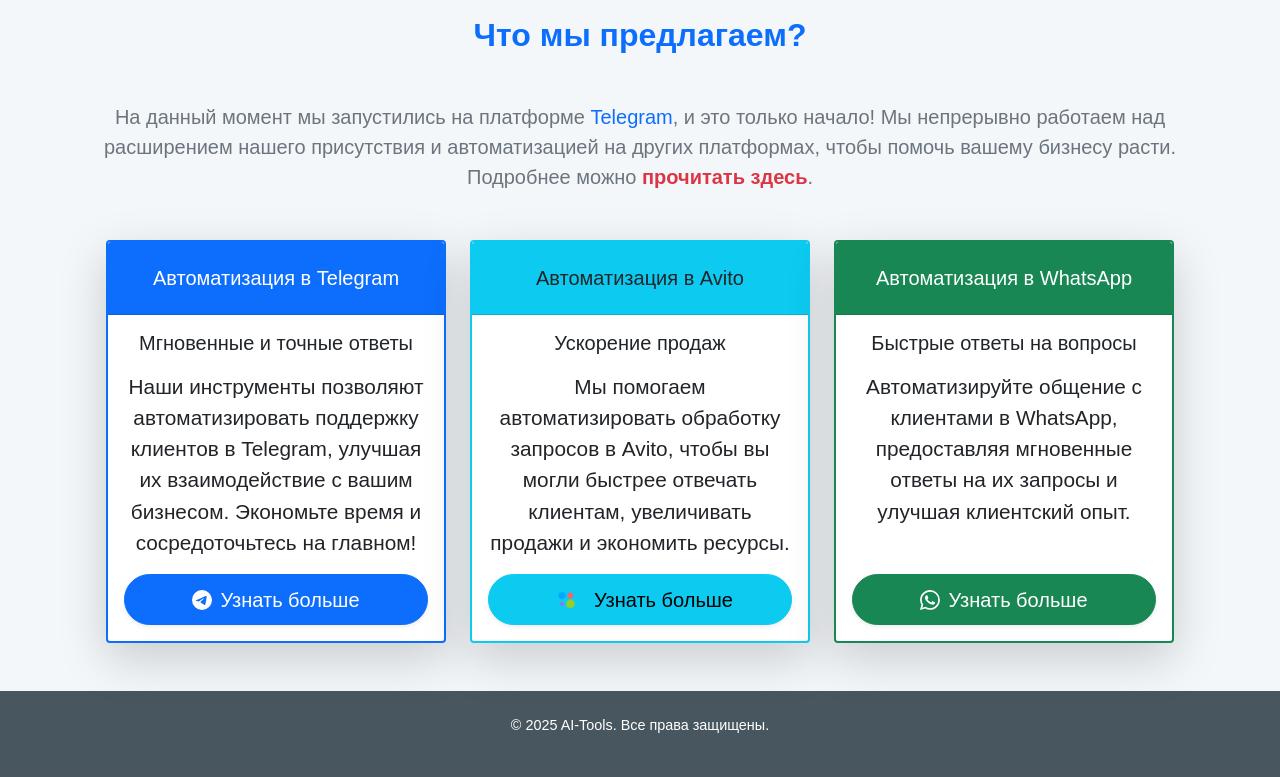
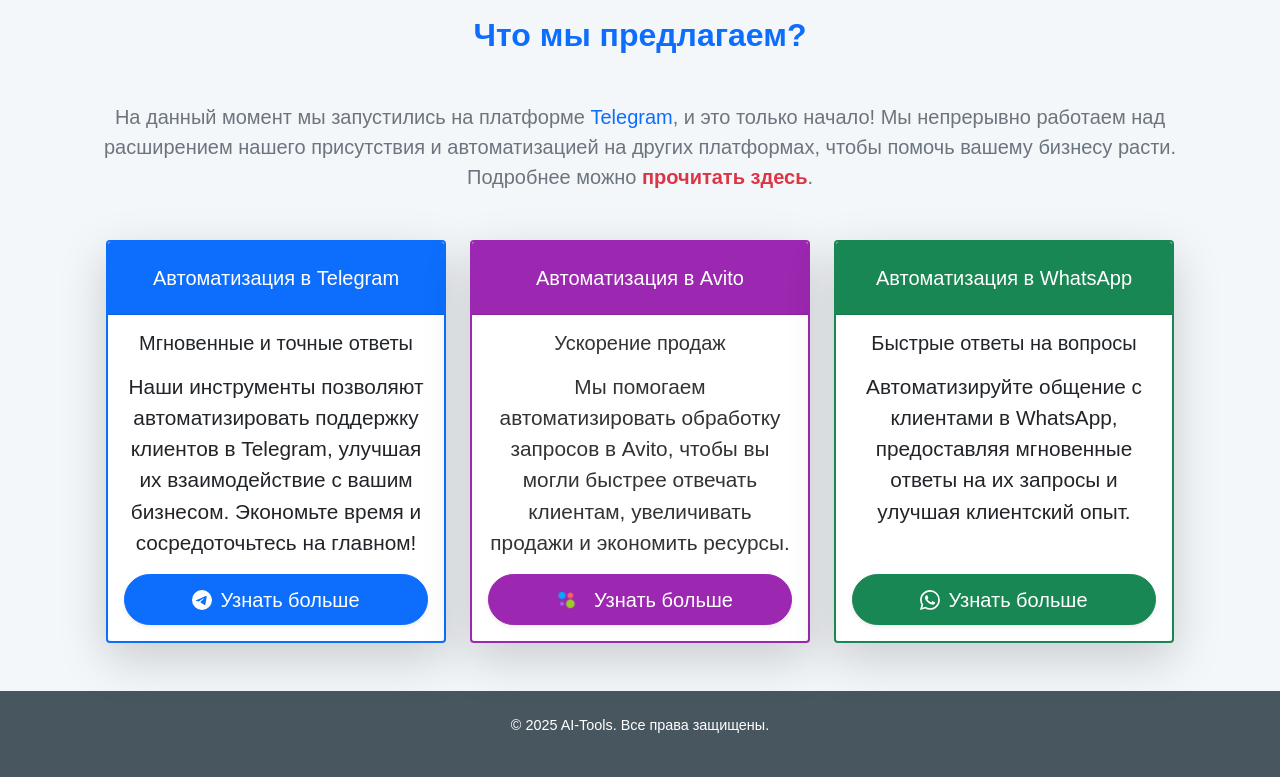
Before and after one commit to Narek12345/AI-Tools, a Django app: page / in a window 1280 px wide. Shown: the part 1267-2044 px from the top of the page. Run offline with Django 5.2, Linux system fonts and the light colour scheme.

Commit message:
Made the Avito card purple home.html.

```diff
--- a/core/static/core/base.css
+++ b/core/static/core/base.css
@@ -55,3 +55,36 @@ footer {
 p {
     font-size: 1.3rem;
 }
+
+/* Стили для карточек  */
+.card-purple-border {
+  border: 2px solid #9c27b0; /* Фиолетовая рамка */
+  color: #333; /* Цвет текста по умолчанию */
+}
+
+.card-purple-border .card-title,
+.card-purple-border .card-subtitle {
+  color: #333; /* Темный цвет заголовков по умолчанию*/
+}
+
+.card-purple-border .card-header.card-purple-title {
+    background-color: #9c27b0;
+    color: white;
+}
+
+.btn-purple {
+    background-color: #9c27b0;
+    color: white;
+    border-color: #9c27b0;
+}
+
+.btn-purple:hover {
+  background-color: #7b1fa2;
+  border-color: #7b1fa2;
+}
+.btn-purple:focus,
+.btn-purple:active {
+    background-color: #7b1fa2 !important;
+    border-color: #7b1fa2 !important;
+    box-shadow: none;
+}
--- a/core/templates/core/home.html
+++ b/core/templates/core/home.html
@@ -65,6 +65,7 @@
 		<!-- Ряд карточек -->
 		<div class="container d-flex justify-content-center my-5">
 			<div class="row row-cols-1 row-cols-md-3 g-4">
+
 				<!-- Карточка с Telegram -->
 				<div class="col">
 					<div class="card border-primary shadow-lg rounded wow fadeInUp h-100 d-flex flex-column" data-wow-delay="0.1s" style="border-width: 2px;">
@@ -90,8 +91,8 @@
 
 				<!-- Карточка с Avito -->
 				<div class="col">
-					<div class="card border-info shadow-lg rounded wow fadeInUp h-100 d-flex flex-column" data-wow-delay="0.2s" style="border-width: 2px;">
-						<div class="card-header bg-info text-center py-4 position-relative">
+  					<div class="card card-purple-border shadow-lg rounded wow fadeInUp h-100 d-flex flex-column" data-wow-delay="0.2s" style="border-width: 2px;">
+    					<div class="card-header card-purple-title text-center py-4 position-relative">
       						<i class="bi bi-shop fs-1 position-absolute top-50 start-0 translate-middle-y ms-4"></i>
       						<h5 class="mb-0">Автоматизация в Avito</h5>
     					</div>
@@ -100,7 +101,7 @@
       						<p class="card-text">
         						Мы помогаем автоматизировать обработку запросов в Avito, чтобы вы могли быстрее отвечать клиентам, увеличивать продажи и экономить ресурсы.
       						</p>
-							<a href="#" class="btn btn-info btn-lg mt-auto d-flex align-items-center justify-content-center gap-2 shadow-sm rounded-pill" style="padding: 0.6rem 1.5rem; transition: all 0.3s ease;">
+      						<a href="#" class="btn btn-purple btn-lg mt-auto d-flex align-items-center justify-content-center gap-2 shadow-sm rounded-pill" style="padding: 0.6rem 1.5rem; transition: all 0.3s ease;">
         						<img src="{% static 'core/images/mini_avito_icon.png' %}" alt="Avito" style="height: 1.5rem; width: auto;">
         						Узнать больше
       						</a>
```
Lines whose indentation alone changed are shown as unchanged.
